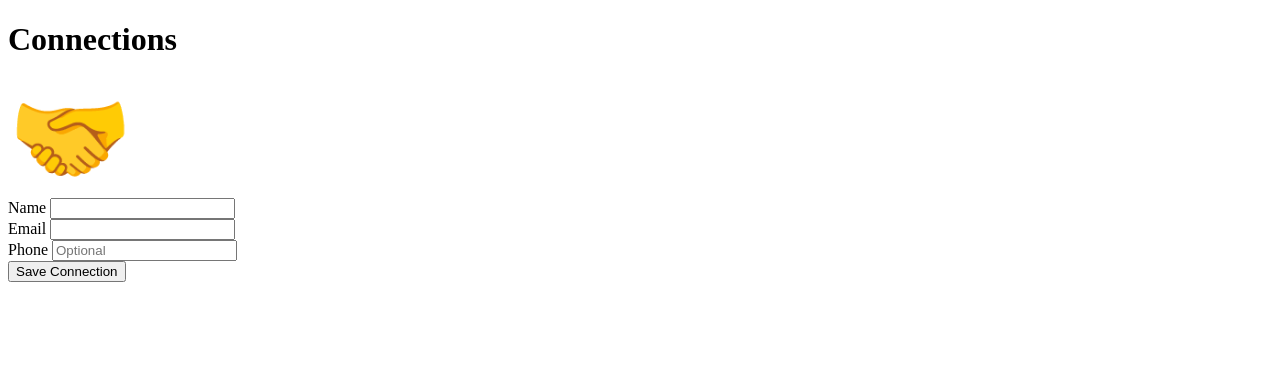
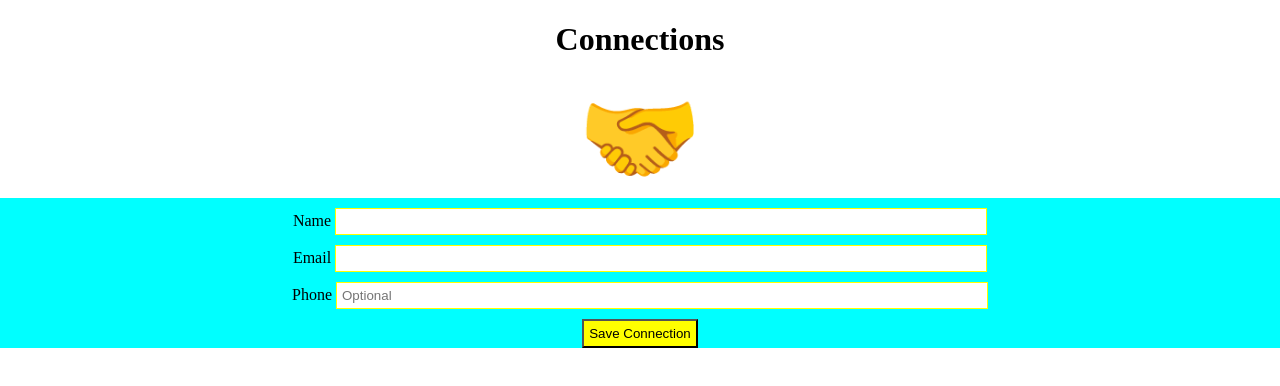
Before and after one commit to CoderJay06/connections, a plain HTML site: page src/index.html in a window 1280 px wide. Drawn offline with Linux system fonts and the light colour scheme.

Commit message:
Link stylesheet

```diff
--- a/src/index.css
+++ b/src/index.css
@@ -1,12 +1,31 @@
+
+body {
+    margin: 0;
+}
 
 main {
-
+    background-color: aqua;
 }
 
-h1 {
-
+#heading {
+    text-align: center;
 }
 
 #connections-form {
+    display: block;
+    margin: auto;
+    text-align: center;
+}
 
+input {
+    margin-top: 10px;
+    padding: 5px;
+    width: 50%;
+    border: 1px solid yellow;
 }
+
+.save-btn {
+    background-color: yellow;
+    margin-top: 10px;
+    padding: 5px;
+}
--- a/src/index.html
+++ b/src/index.html
@@ -4,11 +4,14 @@
         <title>Connections</title>
         <meta charset="UTF-8">
         <meta name="viewport" content="width=device-width, initial-scale=1.0">
+        <link href="index.css" rel="stylesheet" />
     </head>
     <body>
         <header>
-            <h1>Connections</h1>
-            <span style='font-size:100px;'>&#129309;</span>
+            <div id="heading">
+                <h1>Connections</h1>
+                <span style='font-size:100px;'>&#129309;</span>
+            </div>
             <!-- smaller handshake: <p>&#129309;</p> -->
         </header>
         <main>
@@ -28,7 +31,8 @@
                     <label for="phone_input">Phone</label>
                     <input name="phone_input" type="tel" value="" placeholder="Optional" />
                     <br />
-                    <input type="submit" value="Save Connection" />
+                    <label></label>
+                    <button class="save-btn">Save Connection</button>
                 </form>
             </div>
         </main>
```
